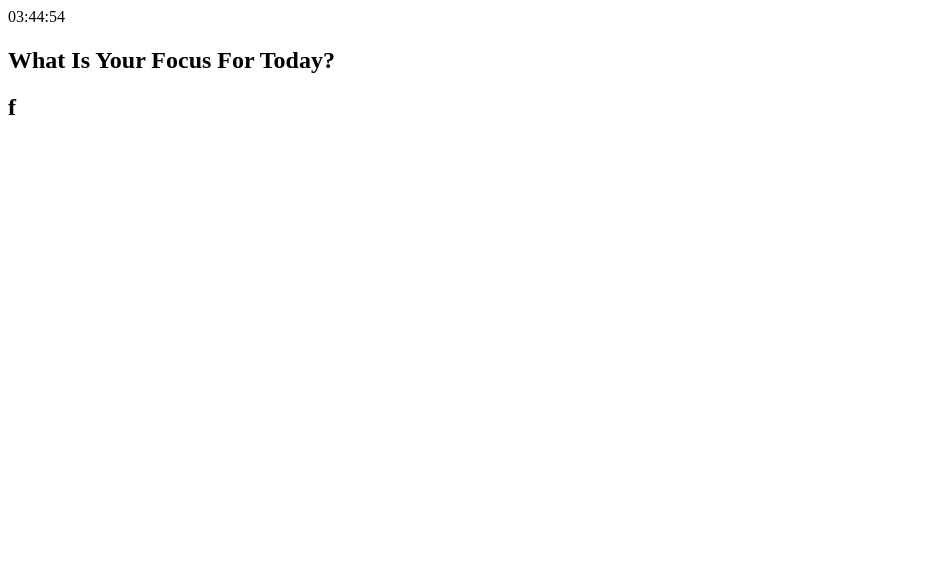
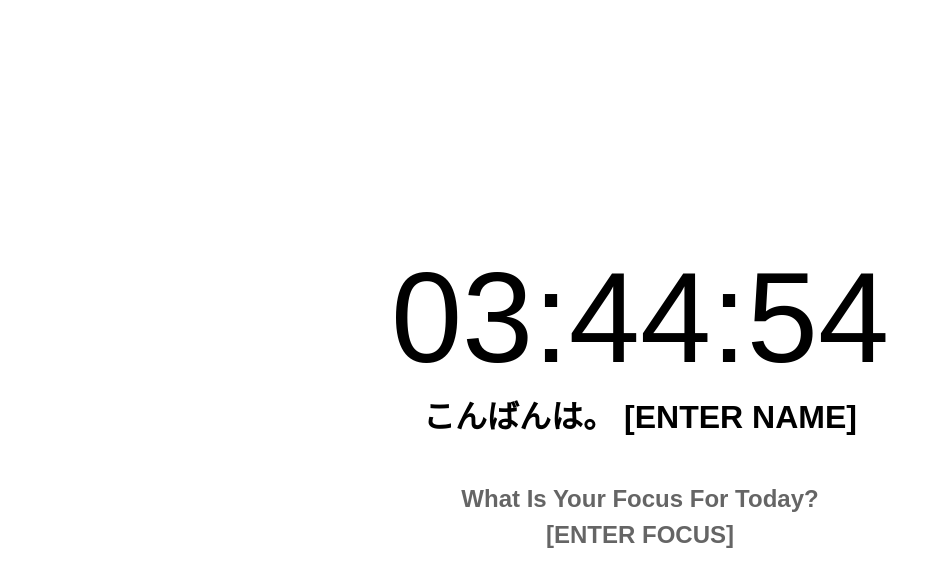
Before and after one commit to moripa115/moggithon2022-2-2F, a plain HTML site: page index.html in a window 1280 px wide. Shown: the whole page, without its empty margins (0-941 px from the left). Drawn offline with Linux system fonts and the light colour scheme.

Commit message:
制作物完成

```diff
--- a/index.html
+++ b/index.html
@@ -1,3 +1,13 @@
+<!DOCTYPE html>
+<html lang="ja">
+<head>
+  <meta charset="UTF-8">
+  <meta http-equiv="X-UA-Compatible" content="IE=edge">
+  <meta name="viewport" content="width=device-width, initial-scale=1.0">
+  <link rel="stylesheet" href="style.css">
+  <title>Document</title>
+</head>
+<body>
   <time id="time"></time>
       <h1>
         <span id="greeting"></span>
@@ -5,6 +15,8 @@
       </h1>
 
       <h2>What Is Your Focus For Today?</h2>
-    <h2 id="focus" contenteditable="true">f</h2>
+      <h2 id="focus" contenteditable="true"></h2>
 
   <script src="index.js"></script>
+</body>
+</html>
--- a/index.js
+++ b/index.js
@@ -1,5 +1,8 @@
 const time = document.getElementById('time');
-function show2digits(num){
+const greeting =document.getElementById('greeting');
+const username=document.getElementById('name');
+const focus=document.getElementById('focus');
+function show2Digits(num){
     //常に二桁表示
     let tmp;
     if (num<10){
@@ -9,11 +12,32 @@ function show2digits(num){
     }
     return tmp;
 }
+//名前入力
+username.innerHTML="[ENTER NAME]";
+//改行無効
+username.onkeydown=function(e){
+    if(e.key=="Enter"){
+        return false;
+    }
+};
+focus.innerHTML="[ENTER FOCUS]";
 setInterval(function(){
-    //一秒ごとに時分秒表示
-    let currentTime = new Date();
-    let currentHour = show2digits(currentTime.getHours());
-    let currentMinute = show2digits(currentTime.getMinutes());
-    let currentSecond = show2digits(currentTime.getSeconds());
+    //0秒ごとに時分秒表示==常に更新
+    const currentTime = new Date();
+    const currentHour = show2Digits(currentTime.getHours());
+    const currentMinute = show2Digits(currentTime.getMinutes());
+    const currentSecond = show2Digits(currentTime.getSeconds());
     time.innerHTML=`${currentHour}:${currentMinute}:${currentSecond}`;
-},1000)
+    function greetingFunc(){
+        if(currentHour>=4&&currentHour<10){
+            greeting.innerHTML=`おはようございます。`;
+        }
+        if(currentHour>=10&&currentHour<19){
+            greeting.innerHTML=`こんにちは。`;
+        }
+        if((currentHour>=19&&currentHour<24)||(currentHour>=0&&currentHour<4)){
+            greeting.innerHTML=`こんばんは。`;
+        }
+    };
+    greetingFunc();
+},0);
```
Lines whose indentation alone changed are shown as unchanged.
